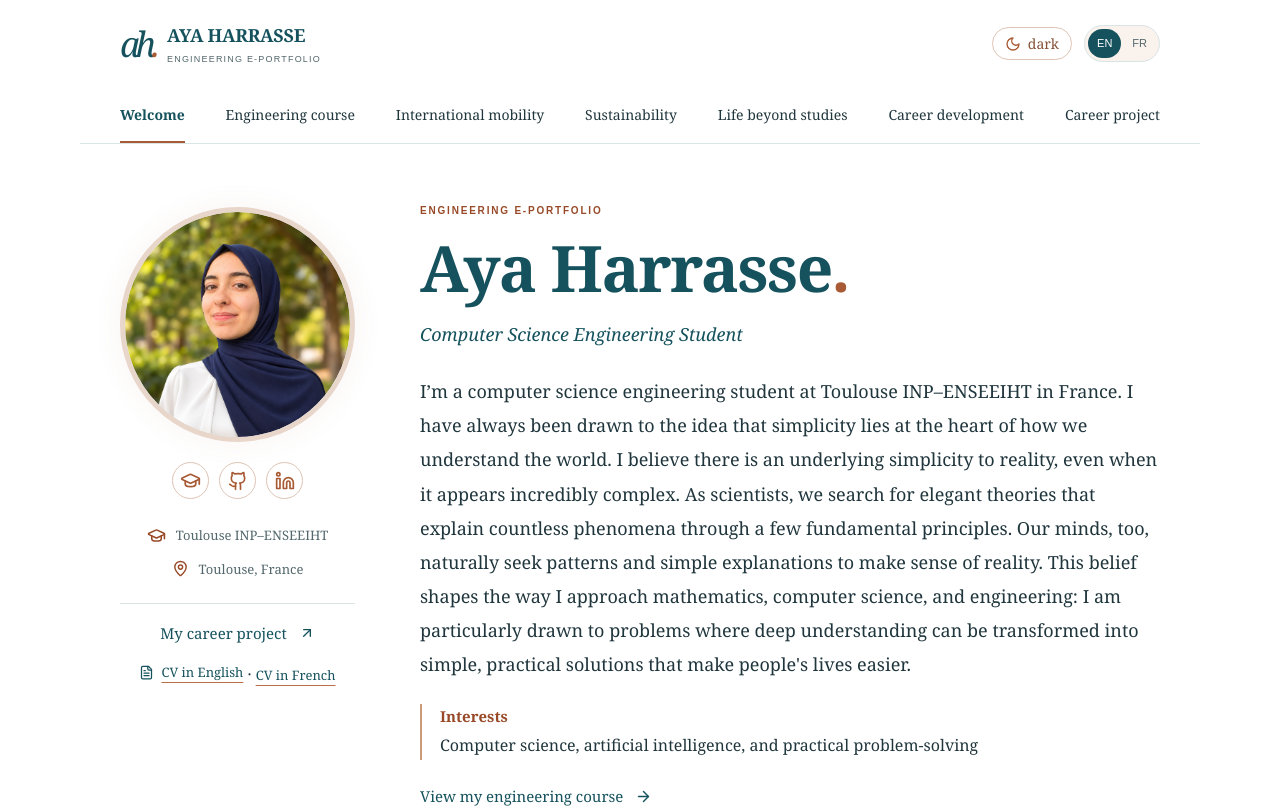
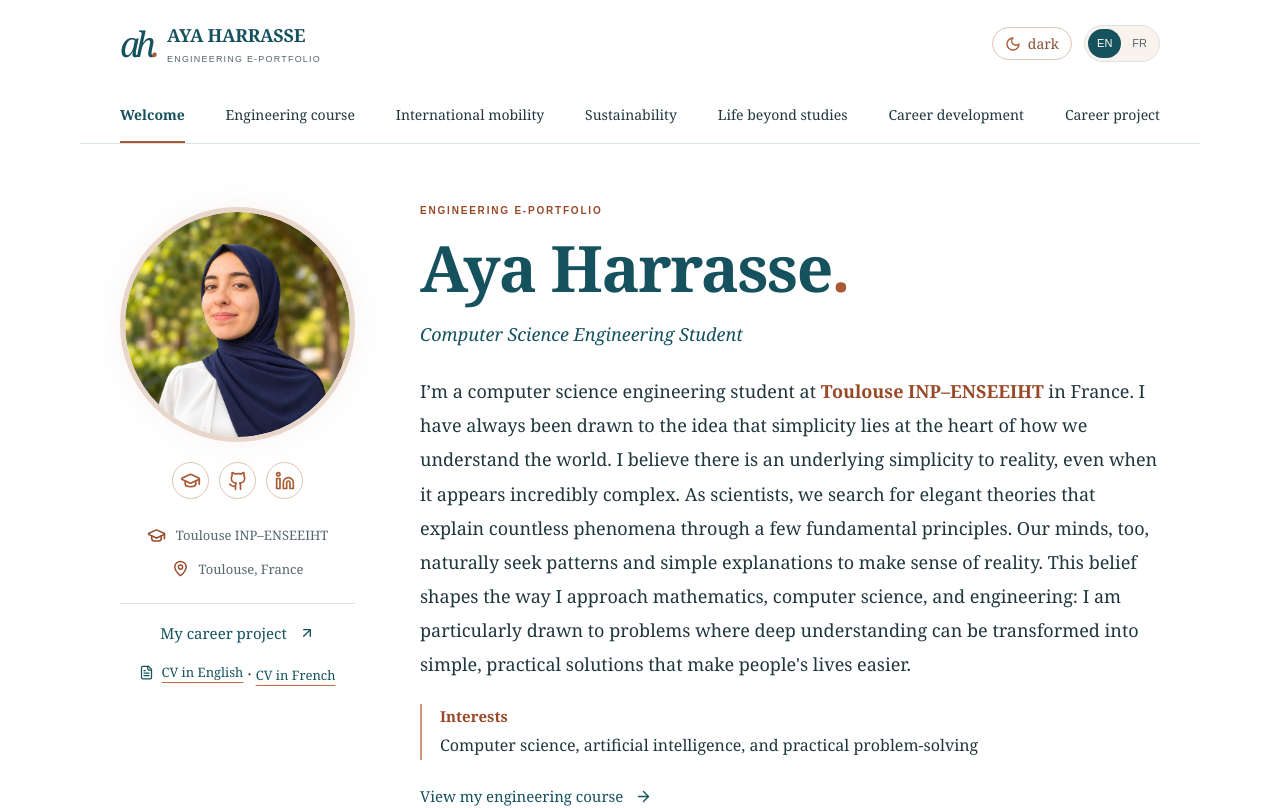
Before and after one commit to ayaharrasse123-sys/engineering-e-portfolio, a React (Vite) app: page / in a window 1280 px wide. Shown: the top 808 px of the page. Built offline with nearby package versions, Linux system fonts and the light colour scheme.

Commit message:
Highlight school name in homepage introduction

```diff
--- a/src/ProfileHome.jsx
+++ b/src/ProfileHome.jsx
@@ -27,7 +27,7 @@ export default function ProfileHome({ t, personal }) {
           <div className="eyebrow">{t.portfolio}</div>
           <h1 id="profile-name">Aya Harrasse<span>.</span></h1>
           <p className="profile-program">{t.subtitle}</p>
-          <p>{t.intro}</p>
+          <p>{t.intro.split(personal.school).map((part, index) => <React.Fragment key={index}>{index > 0 && <strong className="intro-school">{personal.school}</strong>}{part}</React.Fragment>)}</p>
           <div className="profile-interests"><span>{t.interestsLabel}</span><p>{t.interests}</p></div>
           <Link className="text-link profile-explore" to="/engineering">{t.explore}<ArrowRight size={17} /></Link>
         </div>
--- a/src/warm.css
+++ b/src/warm.css
@@ -220,6 +220,7 @@ button:focus-visible, a:focus-visible, summary:focus-visible { outline-color: va
 .model-portrait { display: block; width: 100%; height: auto; aspect-ratio: 1; object-fit: cover; object-position: center 25%; border-radius: 8px; }
 .video-placeholder.has-pitch-video { aspect-ratio: auto; background: #101719; }
 .video-placeholder.has-pitch-video video { display: block; width: 100%; height: auto; max-height: 640px; object-fit: contain; }
+.profile-biography .intro-school { color: var(--coral); font-weight: 700; }
 .destination-grid { grid-template-columns: repeat(2, minmax(0, 1fr)); align-items: start; }
 .destination-card { padding: 0; overflow: hidden; min-width: 0; }
 .destination-photo { display: block; width: 100%; height: auto; aspect-ratio: 8 / 5; object-fit: cover; }
```
